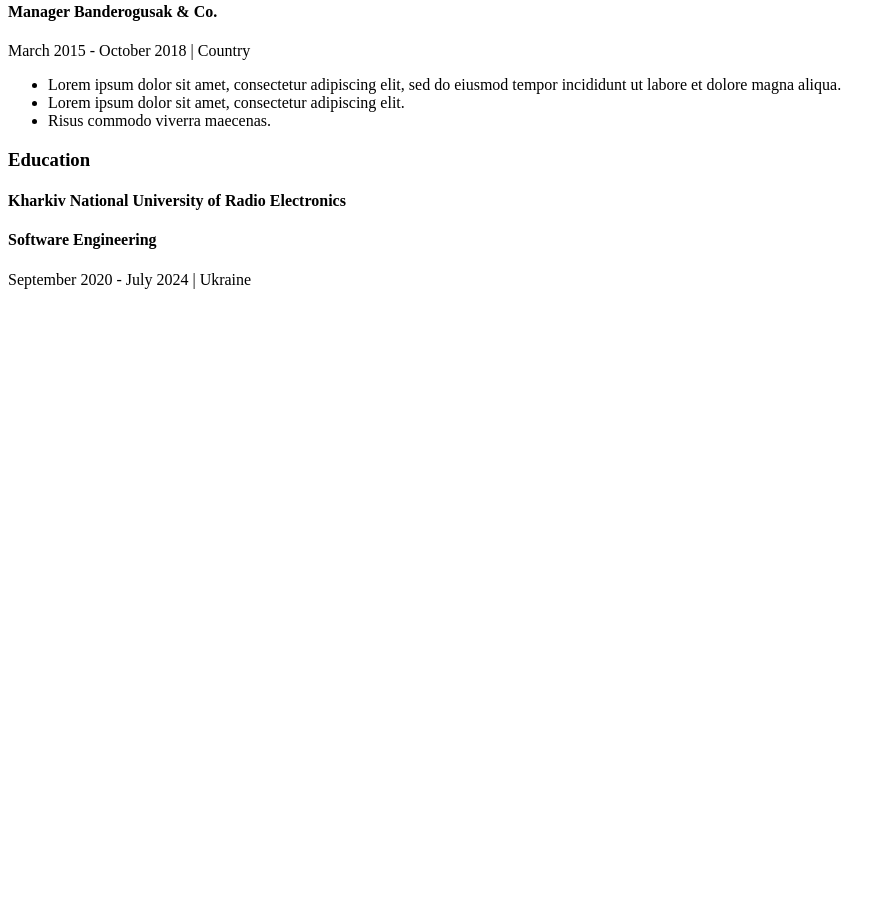
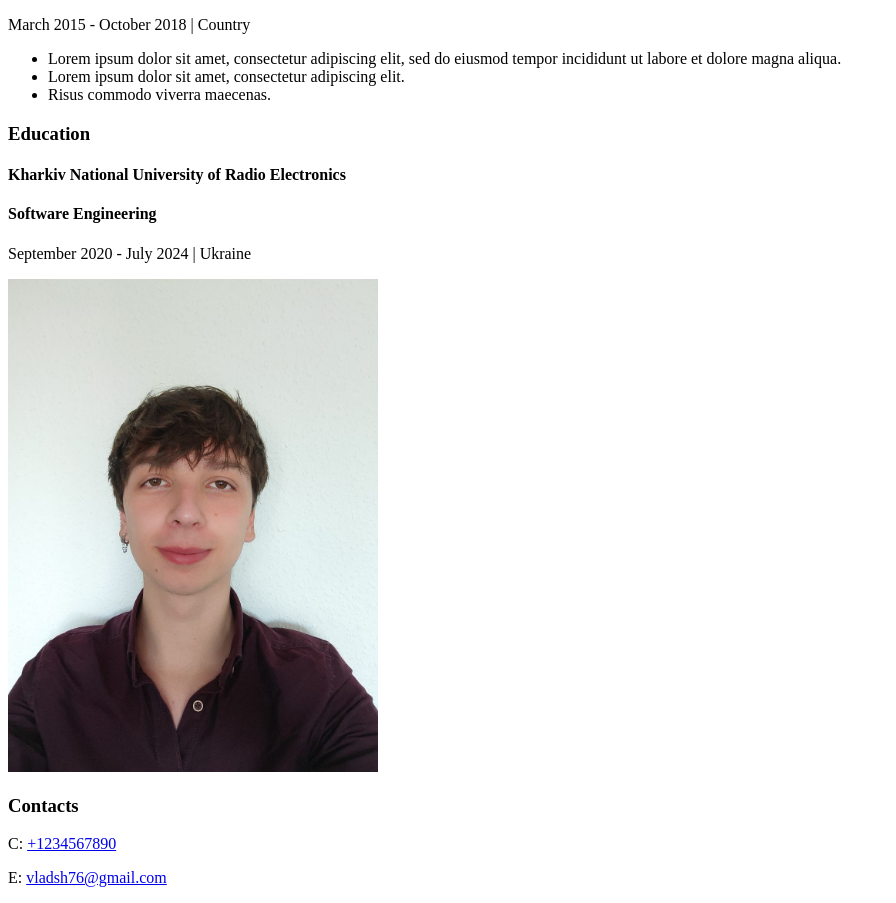
Before and after one commit to VladShum9/resume, a plain HTML site: page index.html in a window 1280 px wide. Shown: the part 510-1413 px from the top of the page, without its empty margins (0-896 px from the left). Before the commit the page ends 815 px from the top, so only its background shows below. Drawn offline with Linux system fonts and the light colour scheme.

Commit message:
feat: add sidebar and contscts section

```diff
--- a/index.html
+++ b/index.html
@@ -6,9 +6,6 @@
     <title>My Resume</title>
 </head>
 <body>
-    <div className="resume__sidebar">
-        Side-bar
-    </div>
     <div className="resume__container">
         <div className="resume__name-block">
             <h2>Full-Stack Developer</h2>
@@ -70,5 +67,16 @@
             </div>
         </div>
     </div>
+    <!-- Sidebar -->
+    <aside>
+        <img src="img\photo_2024-09-06_13-34-35.jpg" alt="My photo" width="370">
+
+        <!-- Contacts -->
+        <div>
+            <h3>Contacts</h3>
+            <p>C: <a href="tel:+1234567890">+1234567890</a></p>
+            <p>E: <a href="malto:vladsh76@gmail.com">vladsh76@gmail.com</a></p>
+        </div>
+    </aside>
 </body>
 </html>
```
Also changed, not shown: img/photo_2024-09-06_13-34-35.jpg (added).
